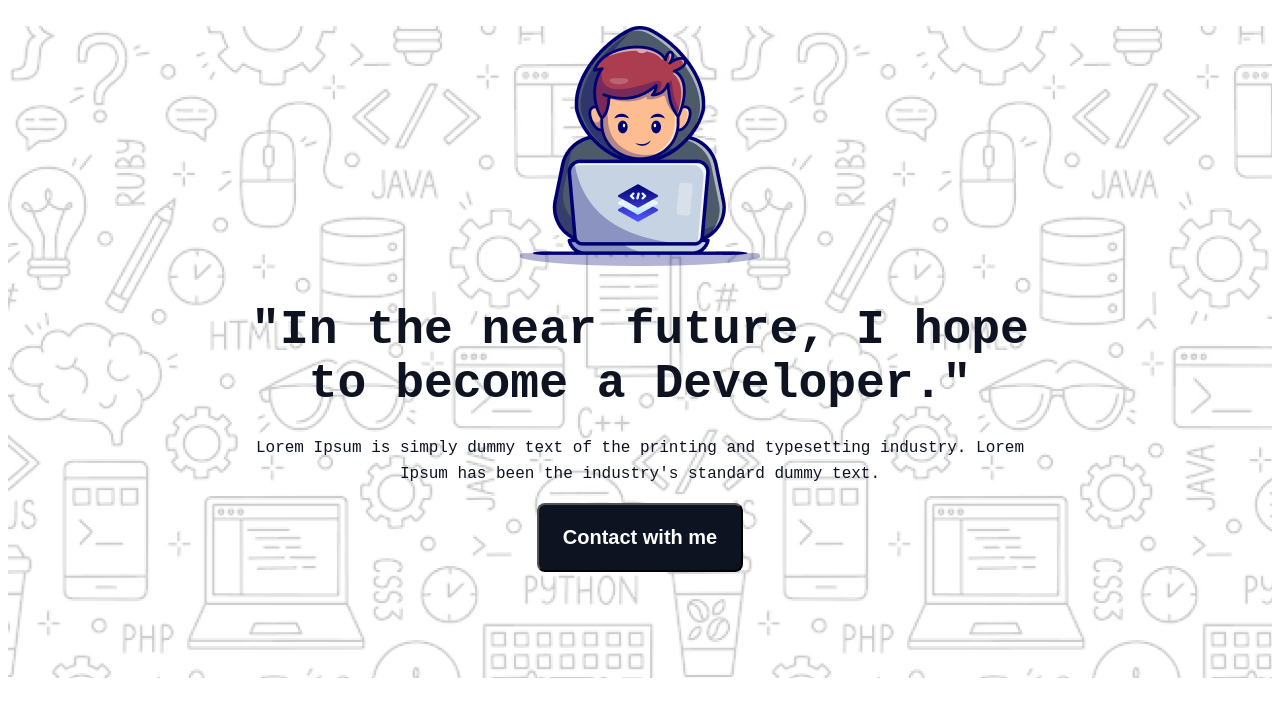
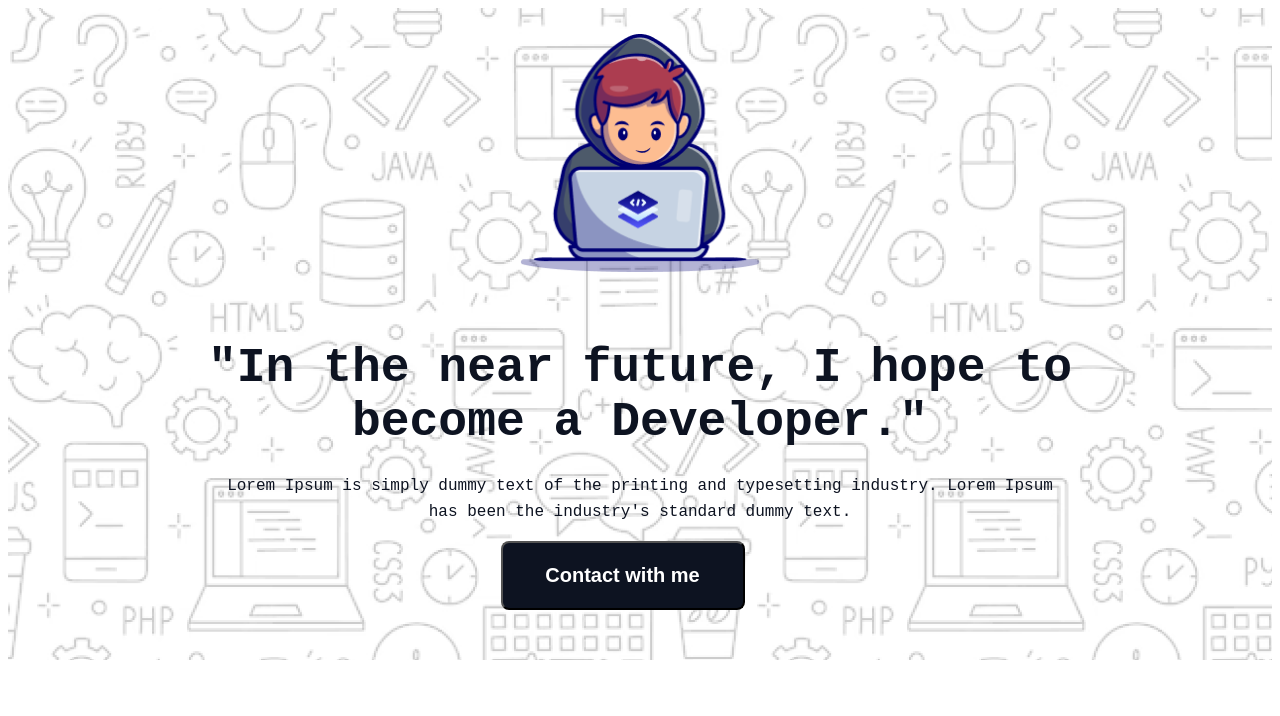
Before and after one commit to NI-Lipu/My-First-Assignment, a plain HTML site: page index.html in a window 1280 px wide. Drawn offline with Linux system fonts and the light colour scheme; a web font is replaced by a local one.

Commit message:
Fix width and padding

```diff
--- a/styles/style.css
+++ b/styles/style.css
@@ -11,18 +11,29 @@
   background-image: url("../assets/Hero-bg.png");
   width: 100%;
   height: 652px;
+  display: flex;
+  justify-content: center;
+
 }
 
 .banner-content{
   margin: 26px 221px 45px 221px;
-  text-align: center;
+  width: 950px;
+  height: 581px;
 }
+.banner-content img{
+  align-items: center;
+  width: 240px;
+  margin: 0 355px 32px 355px;
+}
+
 
 .banner-content h1{
   font-size: 48px;
   font-weight: 800;
   color: #0D1321;
   margin: 32px 0 24px 0;
+  text-align: center;
 }
 
 .banner-content p{
@@ -31,18 +42,18 @@
   color: #0D1321;
   margin-bottom: 0 100px 32px 100px;
   line-height: 26px;
-  /* width: 852px;
-  height: 52px; */
   text-align: center;
   letter-spacing: normal;
+  padding: 0 50px 0 50px;
 }
 
 .banner-content button{
   background-color: #0D1321;
   color: white;
+  width: 244px;
   font-size: 20px;
   font-weight: 600;
   padding: 21px 24px;
   border-radius: 8px;
-  margin-bottom: 0px;
+  margin:0 335.5px 0 335.5px;
 }
```
